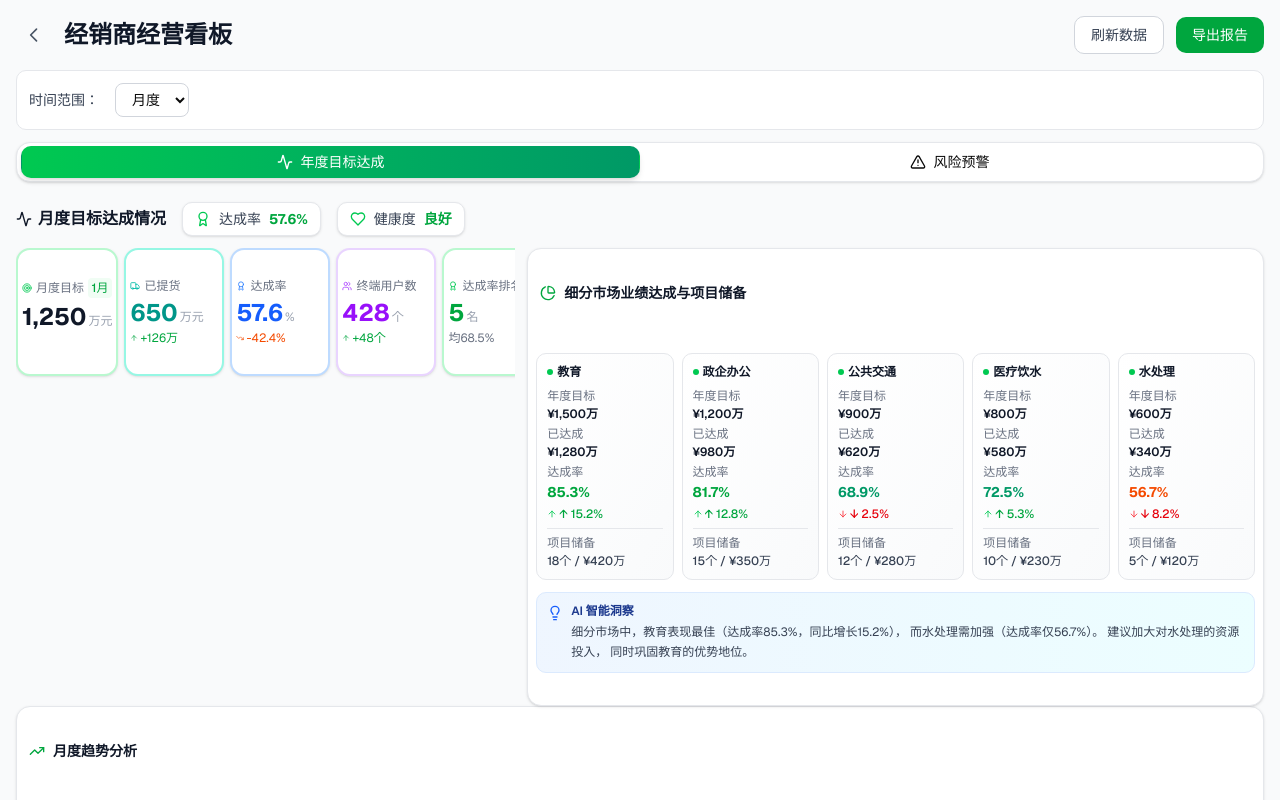
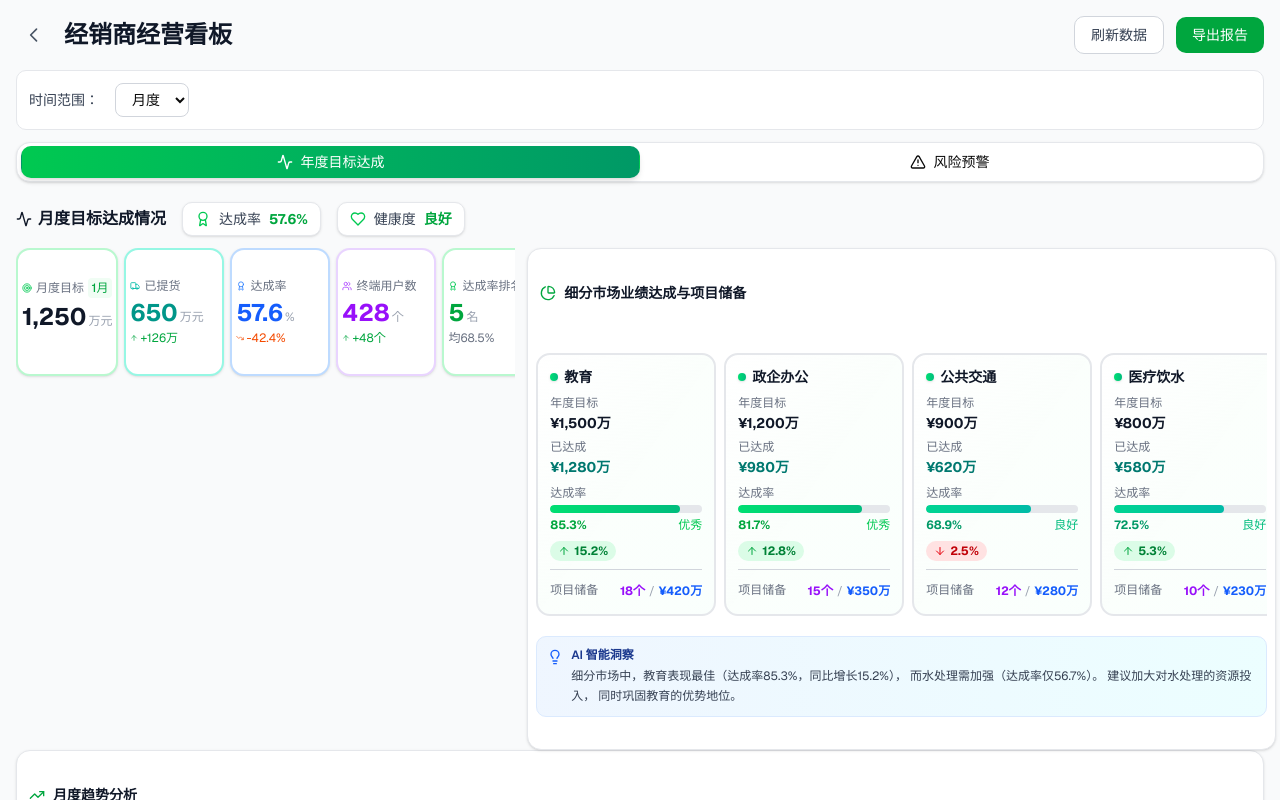
Before and after one commit to navylee1990/coze_jsc, a Next.js app: page /dealer in a window 1280 px wide. Shown: the top 800 px of the page. Built offline with nearby package versions, Linux system fonts and the light colour scheme.

Commit message:
feat: 优化细分市场模块为一行展示，增加进度条和美化样式

```diff
--- a/src/app/dealer/page.tsx
+++ b/src/app/dealer/page.tsx
@@ -330,73 +330,97 @@ export default function DealerDashboard() {
                   </CardTitle>
                 </CardHeader>
                 <CardContent className="p-2">
-                  {/* 细分市场卡片网格 */}
-                  <div className="grid grid-cols-1 sm:grid-cols-2 lg:grid-cols-3 xl:grid-cols-5 gap-2 mb-3">
+                  {/* 细分市场卡片 - 横向一行展示 */}
+                  <div className="flex flex-nowrap gap-2 mb-3 overflow-x-auto pb-2">
                     {marketSegmentData.map((segment, index) => (
                       <div
                         key={index}
-                        className="p-2.5 bg-gradient-to-br from-white to-gray-50 rounded-lg border border-gray-200 hover:border-green-300 hover:shadow-md transition-all"
+                        className="flex-shrink-0 min-w-[180px] p-3 bg-gradient-to-br from-white via-green-50/30 to-emerald-50/30 rounded-xl border-2 border-gray-200 hover:border-green-400 hover:shadow-lg hover:shadow-green-100/50 transition-all duration-300"
+                        style={{ backgroundColor: index % 2 === 0 ? 'linear-gradient(135deg, #ffffff 0%, #f0fdf4 100%)' : 'linear-gradient(135deg, #ffffff 0%, #ecfdf5 100%)' }}
                       >
                         {/* 市场名称 */}
-                        <div className="text-xs font-bold text-gray-900 mb-2 flex items-center gap-1">
-                          <div className="w-1.5 h-1.5 rounded-full bg-green-500"></div>
+                        <div className="text-sm font-bold text-gray-900 mb-2 flex items-center gap-1.5">
+                          <div className="w-2 h-2 rounded-full bg-gradient-to-r from-green-400 to-emerald-500 shadow-sm"></div>
                           {segment.name}
                         </div>
 
                         {/* 年度目标 */}
-                        <div className="mb-1">
+                        <div className="mb-1.5">
                           <div className="text-xs text-gray-500 mb-0.5">年度目标</div>
-                          <div className="text-xs font-semibold text-gray-900">
+                          <div className="text-sm font-bold text-gray-900">
                             ¥{segment.target.toLocaleString()}万
                           </div>
                         </div>
 
                         {/* 已达成 */}
-                        <div className="mb-1">
+                        <div className="mb-2">
                           <div className="text-xs text-gray-500 mb-0.5">已达成</div>
-                          <div className="text-xs font-semibold text-gray-900">
+                          <div className="text-sm font-bold text-teal-700">
                             ¥{segment.achieved.toLocaleString()}万
                           </div>
                         </div>
 
-                        {/* 达成率 */}
-                        <div className="mb-1">
-                          <div className="text-xs text-gray-500 mb-0.5">达成率</div>
-                          <div className="flex items-baseline gap-0.5">
-                            <span className={`text-sm font-bold ${
+                        {/* 达成率进度条 */}
+                        <div className="mb-2">
+                          <div className="text-xs text-gray-500 mb-1">达成率</div>
+                          <div className="w-full h-2 bg-gray-200 rounded-full overflow-hidden">
+                            <div
+                              className={`h-full rounded-full transition-all duration-300 ${
+                                segment.achievementRate >= 80 ? 'bg-gradient-to-r from-green-400 to-emerald-500' :
+                                segment.achievementRate >= 60 ? 'bg-gradient-to-r from-emerald-400 to-teal-500' :
+                                segment.achievementRate >= 40 ? 'bg-gradient-to-r from-orange-400 to-amber-500' : 'bg-gradient-to-r from-red-400 to-rose-500'
+                              }`}
+                              style={{ width: `${segment.achievementRate}%` }}
+                            />
+                          </div>
+                          <div className="flex items-center justify-between mt-1">
+                            <span className={`text-xs font-bold ${
                               segment.achievementRate >= 80 ? 'text-green-600' :
                               segment.achievementRate >= 60 ? 'text-emerald-600' :
                               segment.achievementRate >= 40 ? 'text-orange-600' : 'text-red-600'
                             }`}>
                               {segment.achievementRate.toFixed(1)}%
                             </span>
+                            <span className={`text-xs font-medium ${
+                              segment.achievementRate >= 80 ? 'text-green-500' :
+                              segment.achievementRate >= 60 ? 'text-emerald-500' :
+                              segment.achievementRate >= 40 ? 'text-orange-500' : 'text-red-500'
+                            }`}>
+                              {segment.achievementRate >= 80 ? '优秀' :
+                               segment.achievementRate >= 60 ? '良好' :
+                               segment.achievementRate >= 40 ? '一般' : '需努力'}
+                            </span>
                           </div>
                         </div>
 
                         {/* 同比涨跌 */}
-                        <div className="flex items-center gap-0.5 mb-1.5">
+                        <div className="flex items-center gap-1 mb-2">
                           {segment.growthRate >= 0 ? (
-                            <>
-                              <ArrowUp className="w-2.5 h-2.5 text-green-500" />
-                              <span className="text-xs font-medium text-green-600">
-                                ↑ {Math.abs(segment.growthRate).toFixed(1)}%
+                            <div className="flex items-center gap-1 px-2 py-0.5 bg-green-100 rounded-full">
+                              <ArrowUp className="w-3 h-3 text-green-600" />
+                              <span className="text-xs font-bold text-green-700">
+                                {Math.abs(segment.growthRate).toFixed(1)}%
                               </span>
-                            </>
+                            </div>
                           ) : (
-                            <>
-                              <ArrowDown className="w-2.5 h-2.5 text-red-500" />
-                              <span className="text-xs font-medium text-red-600">
-                                ↓ {Math.abs(segment.growthRate).toFixed(1)}%
+                            <div className="flex items-center gap-1 px-2 py-0.5 bg-red-100 rounded-full">
+                              <ArrowDown className="w-3 h-3 text-red-600" />
+                              <span className="text-xs font-bold text-red-700">
+                                {Math.abs(segment.growthRate).toFixed(1)}%
                               </span>
-                            </>
+                            </div>
                           )}
                         </div>
 
                         {/* 项目储备 */}
-                        <div className="pt-1.5 border-t border-gray-200">
-                          <div className="text-xs text-gray-500 mb-0.5">项目储备</div>
-                          <div className="text-xs font-medium text-gray-700">
-                            {segment.projectReserve.count}个 / ¥{segment.projectReserve.amount}万
+                        <div className="pt-2 border-t border-gray-300">
+                          <div className="flex items-center justify-between">
+                            <span className="text-xs text-gray-500">项目储备</span>
+                            <div className="text-right">
+                              <span className="text-xs font-bold text-purple-600">{segment.projectReserve.count}个</span>
+                              <span className="text-xs text-gray-400 mx-1">/</span>
+                              <span className="text-xs font-bold text-blue-600">¥{segment.projectReserve.amount}万</span>
+                            </div>
                           </div>
                         </div>
                       </div>
```
